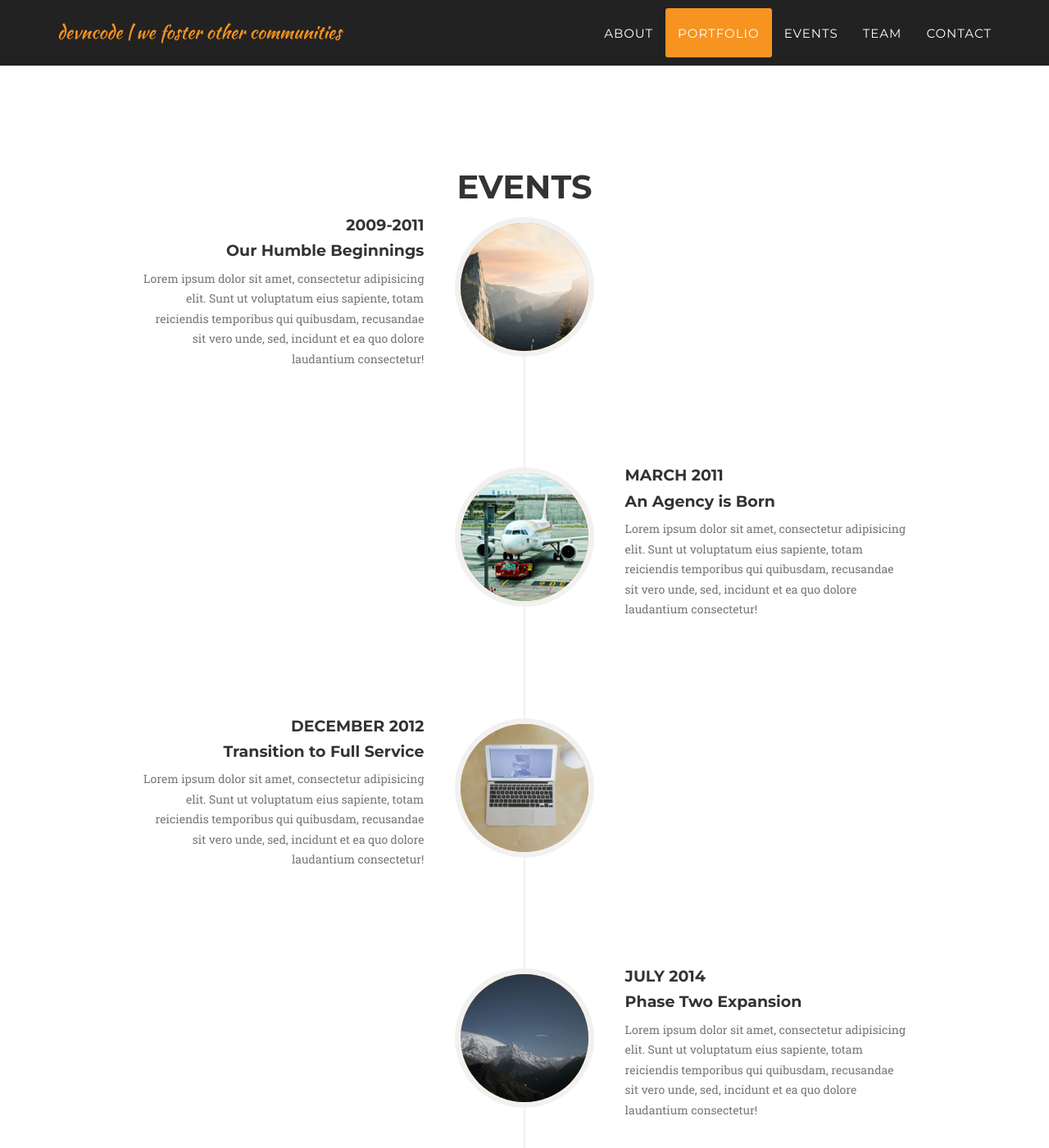
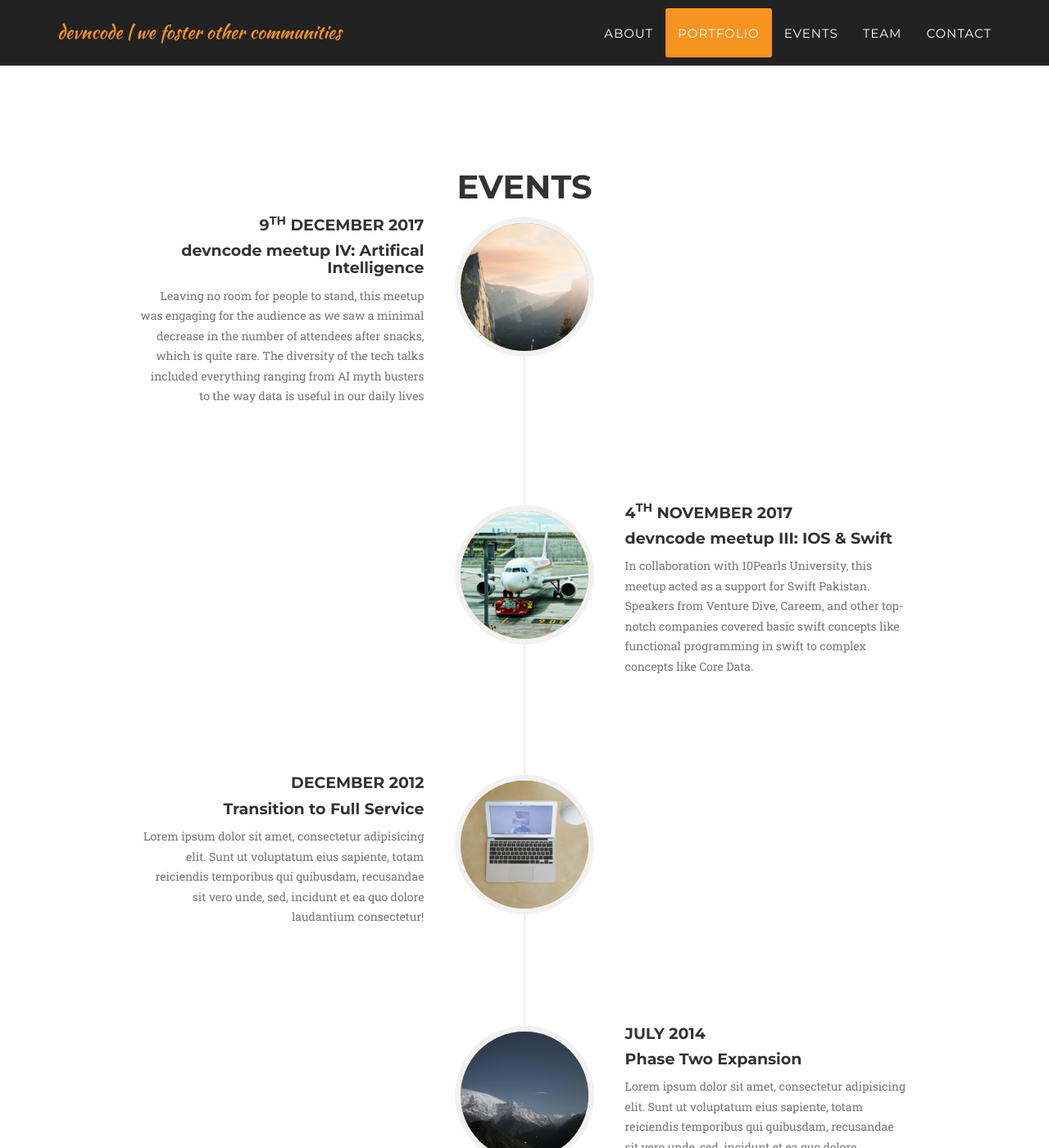
Before and after one commit to devncode/devncode.tech, a Jekyll site: the page built from index.html, in a window 1280 px wide and 1400 px high, scrolled down 2555 px. Shown: the whole window at 82% size. Built offline with Jekyll 4.4.1, drawn with Linux system fonts in a browser that asks for light colours; some web fonts are replaced.

Commit message:
about edit

```diff
--- a/_includes/about.html
+++ b/_includes/about.html
@@ -16,11 +16,11 @@
                             </div>
                             <div class="timeline-panel">
                                 <div class="timeline-heading">
-                                    <h4>2009-2011</h4>
-                                    <h4 class="subheading">Our Humble Beginnings</h4>
+                                    <h4>9<sup>th</sup> December 2017</h4>
+                                    <h4 class="subheading">devncode meetup IV: Artifical Intelligence</h4>
                                 </div>
                                 <div class="timeline-body">
-                                    <p class="text-muted">Lorem ipsum dolor sit amet, consectetur adipisicing elit. Sunt ut voluptatum eius sapiente, totam reiciendis temporibus qui quibusdam, recusandae sit vero unde, sed, incidunt et ea quo dolore laudantium consectetur!</p>
+                                    <p class="text-muted">Leaving no room for people to stand, this meetup was engaging for the audience as we saw a minimal decrease in the number of attendees after snacks, which is quite rare. The diversity of the tech talks included everything ranging from AI myth busters to the way data is useful in our daily lives</p>
                                 </div>
                             </div>
                         </li>
@@ -30,11 +30,11 @@
                             </div>
                             <div class="timeline-panel">
                                 <div class="timeline-heading">
-                                    <h4>March 2011</h4>
-                                    <h4 class="subheading">An Agency is Born</h4>
+                                    <h4>4<sup>th</sup> November 2017</h4>
+                                    <h4 class="subheading">devncode meetup III: IOS & Swift</h4>
                                 </div>
                                 <div class="timeline-body">
-                                    <p class="text-muted">Lorem ipsum dolor sit amet, consectetur adipisicing elit. Sunt ut voluptatum eius sapiente, totam reiciendis temporibus qui quibusdam, recusandae sit vero unde, sed, incidunt et ea quo dolore laudantium consectetur!</p>
+                                    <p class="text-muted">In collaboration with 10Pearls University, this meetup acted as a support for Swift Pakistan. Speakers from Venture Dive, Careem, and other top-notch companies covered basic swift concepts like functional programming in swift to complex concepts like Core Data. </p>
                                 </div>
                             </div>
                         </li>
```
